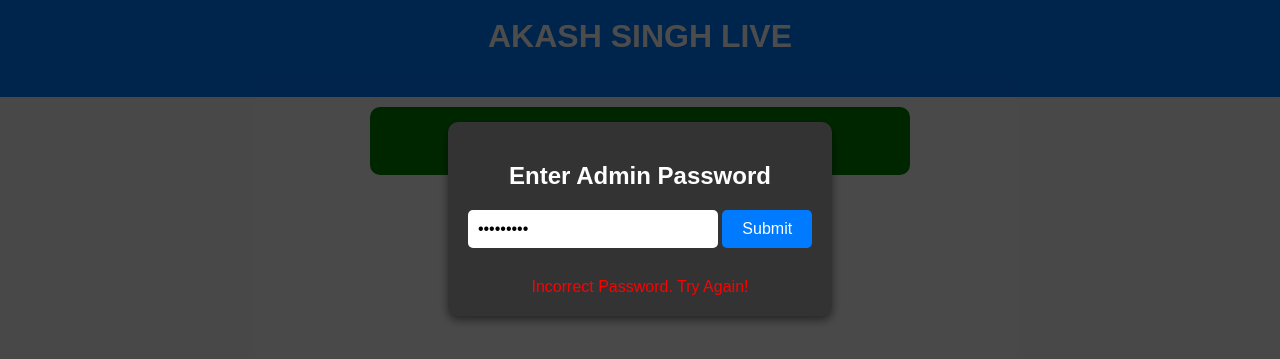
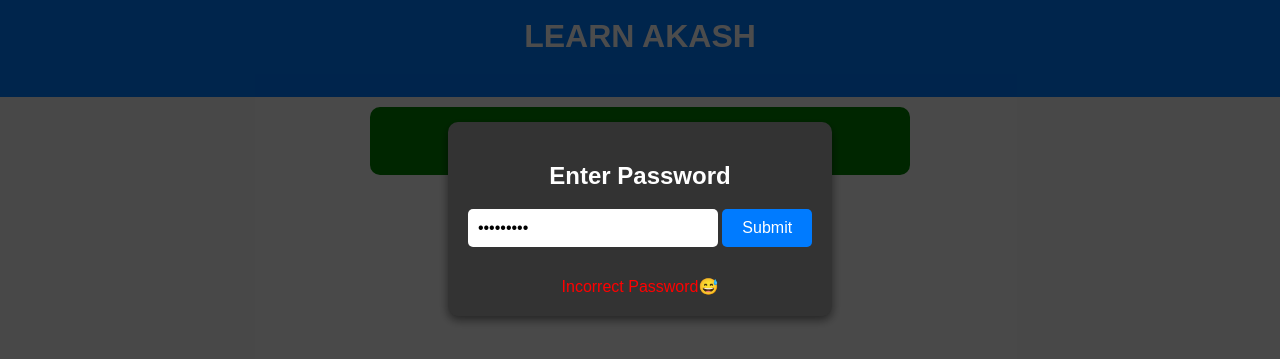
Before and after one commit to learnakashbth/Edu9, a plain HTML site: page index.html in a window 1280 px wide. Both pictures are taken after typing "Sample123" into the empty fields and a click on the button "Submit". Shown: the part 181-540 px from the top of the page. Drawn offline with Linux system fonts and the light colour scheme.

Commit message:
Update index.html

```diff
--- a/index.html
+++ b/index.html
@@ -3,7 +3,7 @@
 <head>
   <meta charset="UTF-8">
   <meta name="viewport" content="width=device-width, initial-scale=1.0">
-  <title>Dynamic Subject and Live Videos with Password</title>
+  <title>❤️‍🔥LEARN AKASH❤️‍🔥</title>
   <style>
     body {
       margin: 0;
@@ -291,8 +291,8 @@ SST: [
 <body>
   <!-- Header Section -->
   <header>
-    <img src="https://ar-hosting.pages.dev/1732763392592.jpg" alt="Logo">
-    <h1>AKASH SINGH LIVE</h1>
+    <img src="https://ar-hosting.pages.dev/1749176558930.png" alt="Logo">
+    <h1>LEARN AKASH</h1>
   </header>
 
   <!-- Live Button -->
@@ -317,10 +317,10 @@ SST: [
   <!-- Password Screen -->
   <div class="password-screen" style="display:none;">
     <div class="password-box">
-      <h2>Enter Admin Password</h2>
+      <h2>Enter Password</h2>
       <input type="password" id="password" class="password-input" placeholder="Password">
       <button class="password-button" onclick="checkPassword()">Submit</button>
-      <div class="error-message">Incorrect Password. Try Again!</div>
+      <div class="error-message">Incorrect Password😅</div>
     </div>
   </div>
 
```
